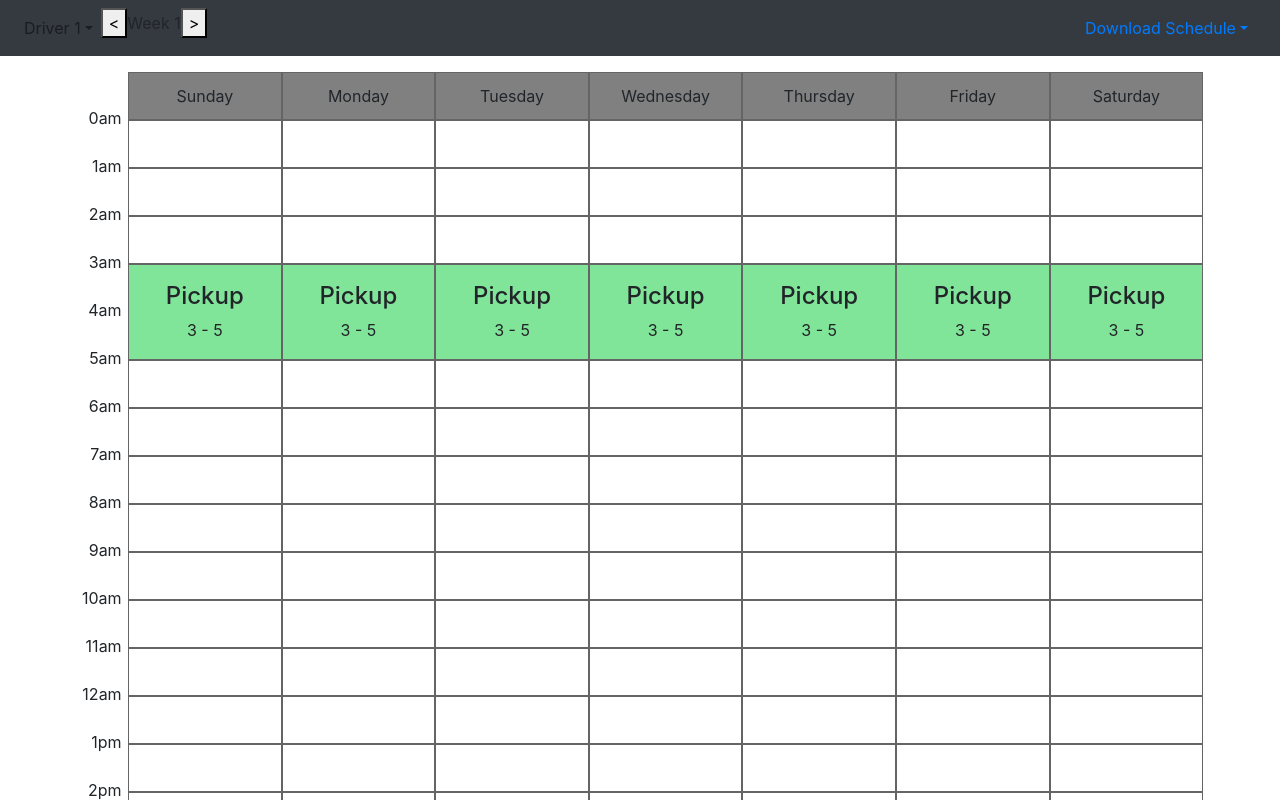
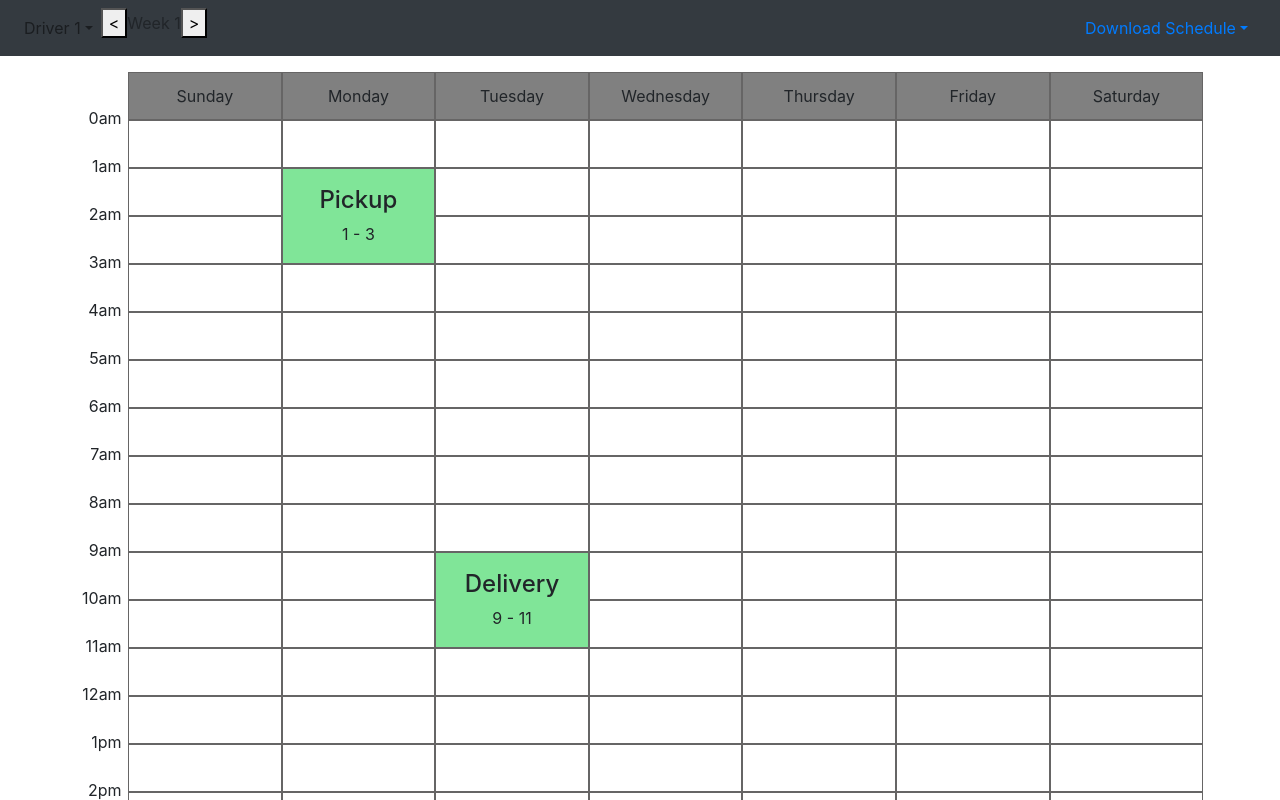
Before and after one commit to sophdubs/dispatcher, a React (Create React App) app: page / in a window 1280 px wide. Shown: the top 800 px of the page. Built offline with nearby package versions, Linux system fonts and the light colour scheme.

Commit message:
Diplay tasks from state schedule

```diff
--- a/src/App.js
+++ b/src/App.js
@@ -6,7 +6,29 @@ function App() {
   const [state, setState] = useState({
     day: null,
     driver: 1,
-    week: 1
+    week: 1,
+    schedule: {
+      driver1: {
+        Week1: {
+          Monday: {
+            1: {
+              start_time: 1,
+              end_time: 3,
+              task: "Pickup"
+            }
+          },
+          Tuesday: {
+            9: {
+              start_time: 9,
+              end_time: 11,
+              task: "Delivery"
+            }
+          }
+        }
+      },
+      driver2: {},
+      driver3: {}
+    }
   });
 
   const setWeek = week => {
@@ -21,8 +43,6 @@ function App() {
     setState({...state, driver});
   }
 
-
-
   return (
     <div className="App">
       <Nav
@@ -31,7 +51,12 @@ function App() {
         week= {state.week}
         driver= {state.driver}
       />
-      <Week />
+      <Week
+        setDay={setDay}
+        week={state.week}
+        driver={state.driver}
+        schedule={state.schedule}
+      />
     </div>
   );
 }
--- a/src/components/Day.js
+++ b/src/components/Day.js
@@ -2,14 +2,21 @@ import React from 'react';
 import { generateDaySchedule } from "../helpers/helpers"
 
 export default function Day(props) {
-  const tasks = {
-    "3": {
-      start_time: 3,
-      end_time: 5,
-      task: 'Pickup'
-    }
+  // const tasks = {
+  //   "3": {
+  //     start_time: 3,
+  //     end_time: 5,
+  //     task: 'Pickup'
+  //   }
+  // }
+  let tasks;
+  if (props.schedule[`Week${props.week}`]) {
+    tasks = props.schedule[`Week${props.week}`][props.day] || {};
+  } else {
+    tasks = {};
   }
-  const daySchedule = generateDaySchedule(tasks);
+  // const tasks = props.schedule[`Week${props.week}`] && props.schedule[`Week${props.week}`][props.day] ? props.schedule[props.week][props.day] : {};
+  const daySchedule = generateDaySchedule(tasks, props.setDay);
   return (
     <>
     <li class="list-inline-item">
--- a/src/components/Week.js
+++ b/src/components/Week.js
@@ -3,7 +3,7 @@ import Day from "./Day";
 import { generateHourColumn } from "../helpers/helpers";
 
 export default function Week(props) {
-  const weekDays = ['Sunday', 'Monday', 'Tuesday', 'Wednesday', 'Thursday', 'Friday', 'Saturday'].map(weekday => <Day day={weekday} />)
+  const weekDays = ['Sunday', 'Monday', 'Tuesday', 'Wednesday', 'Thursday', 'Friday', 'Saturday'].map(weekday => <Day day={weekday} schedule={props.schedule[`driver${props.driver}`]} week={props.week} driver={props.driver} setDay={()=> props.setDay(weekday)}/>)
   const hourColumn = generateHourColumn();
   return (
     <div className="week">
--- a/src/helpers/helpers.js
+++ b/src/helpers/helpers.js
@@ -9,7 +9,7 @@ const generateHourColumn = () => {
   return column;
 }
 
-const generateDaySchedule = (tasks) => {
+const generateDaySchedule = (tasks, setDay) => {
   const schedule = [];
   for (let i = 0; i < 24; i++) {
     if (tasks[i]) {
@@ -17,7 +17,7 @@ const generateDaySchedule = (tasks) => {
       schedule.push(<Task start_time={start_time} end_time={end_time} task={task}/>);
       i += end_time - start_time - 1;
     } else {
-      schedule.push(<li class="time-slot"><p>+</p></li>);
+      schedule.push(<li class="time-slot" onClick={setDay}><p>+</p></li>);
     }
   }
   return schedule;
```
